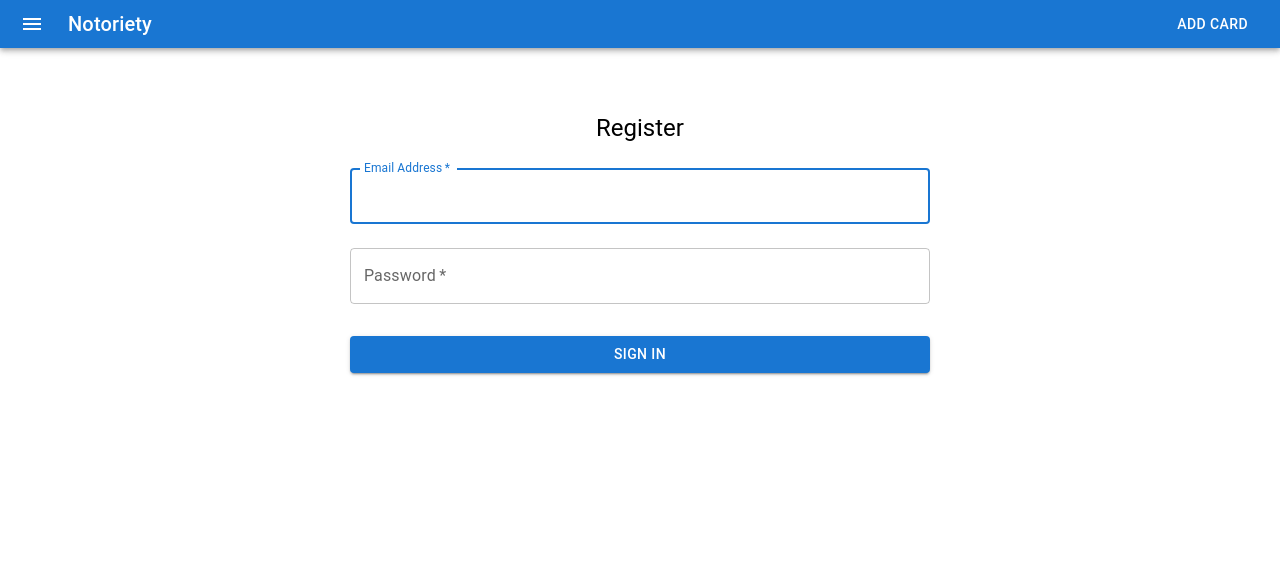
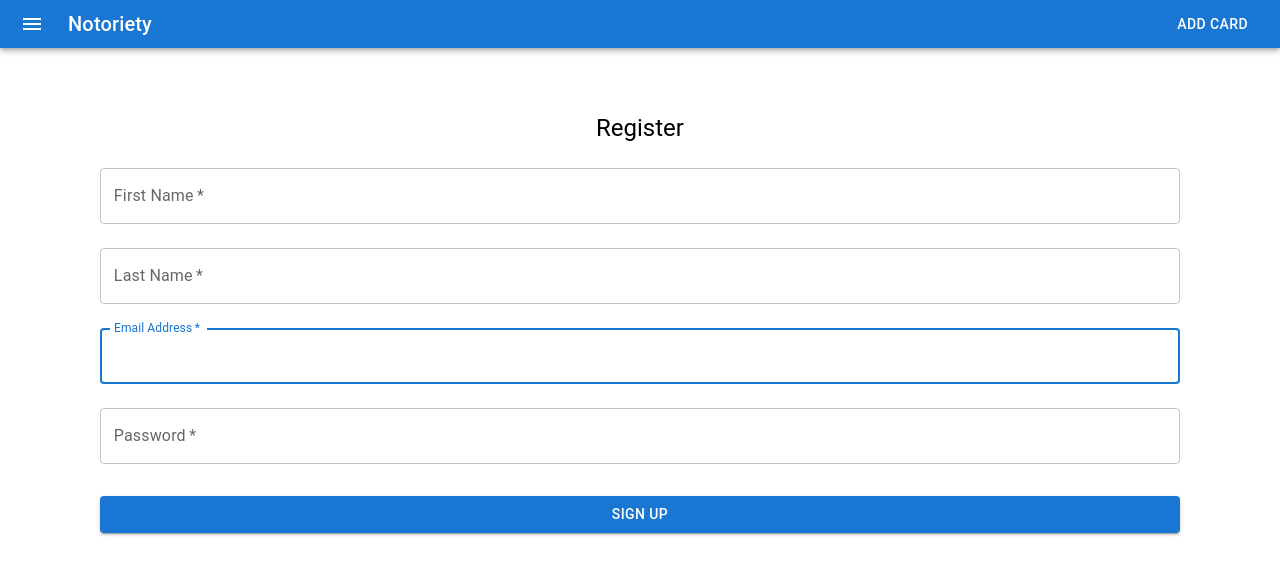
Before and after one commit to diegofalconcostilla/diego-ad320, a React (Create React App) app in the folder client/: page /register in a window 1280 px wide. Shown: the top 574 px of the page. Built offline with nearby package versions, Linux system fonts and the light colour scheme.

Commit message:
week10 advance

```diff
--- a/client/src/App.js
+++ b/client/src/App.js
@@ -1,32 +1,11 @@
 import React, { useEffect, useState } from 'react'
-import Container from '@mui/material/Container'
 import './App.css'
-import DeckProvider from './components/Deck/DeckProvider'
-import axios from 'axios'
-import { useAuth } from './components/Auth/AuthProvider'
+import User from './components/User/User'
 
 function App() {
-  const [user, setUser] = useState(null)
-
-  const { auth } = useAuth()
-
-  useEffect(() => {
-    if (auth) {
-      console.log(`[App] useEffect ${auth.token}`) // Don't do this in the real world, obviously
-      console.log(auth.user)
-      axios.get(`http://localhost:8000/users/${auth.user}`, { headers: { authorization: `Bearer ${auth.token}` }}).then((response) => {
-        console.log(`response from users ${response.data.firstName} `, response.data)
-        setUser(response.data)
-      })
-    }
-  }, [auth])
-
   return (
     <React.Fragment>
-      <Container width="lg">
-        {user === null ? <span>Loading...</span> :
-          <DeckProvider userId={user._id} decks={user.decks} /> }
-      </Container>
+      <User />
     </React.Fragment>
   )
 }
--- a/client/src/components/Auth/AuthProvider.js
+++ b/client/src/components/Auth/AuthProvider.js
@@ -25,8 +25,19 @@ const AuthProvider = ({ children }) => {
         }
     }
 
-    const register = (email, password, callback) => {
-        // Assignment: how do we register someone?
+    const register = async (firstName, lastName, email, password, callback) => {
+        try{
+            const registerResponse = await axios.post(
+                'http://localhost:8000/auth/register',
+                { firstName: firstName, lastName: lastName, email: email, password: password },
+                { 'content-type': 'application/json' }
+            )
+            console.log(registerResponse)
+            callback()
+        } catch (err) {
+            console.log(`Login error ${err}`)
+            // Assignment: what should we do if this fails?
+        }
     }
 
     const authCtx = {
--- a/client/src/components/Login/Login.js
+++ b/client/src/components/Login/Login.js
@@ -8,16 +8,11 @@ const Login = () => {
   const navigate = useNavigate()
   let location = useLocation()
 
-  // Assignment: redirect the newly logged in user to the page they were on
-  // OR to the User component
-
-  const source = location.state?.from?.pathname || "/app"
+  const source = location.state?.from?.pathname || "/user"
 
   const handleSubmit = (event) => {
     event.preventDefault()
-    // we've used state to handle form data on submit, but if we don't really
-    // care about validation or more complex persistence, we can rely on
-    // the event data itself and an object in React called FormData
+
     const data = new FormData(event.currentTarget)
     login(data.get('email'), data.get('password'), () => {
       navigate(source, { replace: true })
--- a/client/src/components/Register/Register.js
+++ b/client/src/components/Register/Register.js
@@ -1,16 +1,34 @@
 import React from 'react'
 import { Button, Box, TextField, Typography } from '@mui/material'
+import { useAuth } from '../Auth/AuthProvider'
+import { Navigate, useNavigate, useLocation } from 'react-router-dom'
 
 const Register = () => {
-  // Assignment: use the useAuth hook here to handle registering a new user
+  const { auth, register } = useAuth()
+  const navigate = useNavigate()
+  let location = useLocation()
+
+  const source = location.state?.from?.pathname || "/login"
+
   const handleSubmit = (event) => {
     event.preventDefault()
+
     const data = new FormData(event.currentTarget)
     console.log({
+      firstName: data.get('firstName'),
+      lastName: data.get('lastName'),
       email: data.get('email'),
-      password: data.get('password'),
+      password: data.get('password')
+    })
+    register(data.get('firstName'), data.get('lastName'), data.get('email'), data.get('password'), () => {
+      navigate(source, { replace: true })
     })
   }
+
+  if (auth) {
+    return <Navigate to={source} />
+  }
+
 
   return (
     <Box
@@ -25,6 +43,26 @@ const Register = () => {
         Register
       </Typography>
       <Box component="form" onSubmit={handleSubmit} noValidate sx={{ mt: 1 }}>
+      <TextField
+          margin="normal"
+          required
+          fullWidth
+          id="firstName"
+          label="First Name"
+          name="firstName"
+          autoComplete="firstName"
+          autoFocus
+        />
+      <TextField
+          margin="normal"
+          required
+          fullWidth
+          id="lastName"
+          label="Last Name"
+          name="lastName"
+          autoComplete="lastName"
+          autoFocus
+        />
         <TextField
           margin="normal"
           required
@@ -51,7 +89,7 @@ const Register = () => {
           variant="contained"
           sx={{ mt: 3, mb: 2 }}
         >
-          Sign In
+          Sign Up
         </Button>
       </Box>
     </Box>
--- /dev/null
+++ b/client/src/components/User/User.js
@@ -0,0 +1,30 @@
+import React, { useEffect, useState } from 'react'
+import Container from '@mui/material/Container'
+import DeckProvider from '../Deck/DeckProvider'
+import axios from 'axios'
+import { useAuth } from '../Auth/AuthProvider'
+
+const User = () => {
+    const [user, setUser] = useState(null)
+
+    const { auth } = useAuth()
+
+    useEffect(() => {
+      if (auth) {
+        console.log(`[App] useEffect ${auth.token}`) // Don't do this in the real world, obviously
+        axios.get(`http://localhost:8000/users/${auth.user}`, { headers: { authorization: `Bearer ${auth.token}` }}).then((response) => {
+          console.log(`response from users ${response.data.firstName} `, response.data)
+          setUser(response.data)
+        })
+      }
+    }, [auth])
+
+    return (
+    <Container width="lg">
+        {user === null ? <span>Loading...</span> :
+          <DeckProvider userId={user._id} decks={user.decks} /> }
+    </Container>
+    )
+}
+
+export default User
--- a/client/src/index.js
+++ b/client/src/index.js
@@ -11,6 +11,7 @@ import Register from './components/Register/Register'
 import Protected from './components/Auth/Protected'
 import CreateFlashcard from './components/Flashcard/CreateFlashcard'
 import AuthProvider from './components/Auth/AuthProvider'
+import User from './components/User/User'
 
 
 ReactDOM.render(
@@ -20,7 +21,7 @@ ReactDOM.render(
         <Topbar />
         <Routes>
           <Route path="/" element={<Welcome />} />
-          {/* Addignment: Add a route for /user to redirect to from Login */}
+          <Route path="/user" element={<User />} />
           <Route path="/login" element={<Login />} />
           <Route path="/register" element={<Register />} />
           <Route path="/app" element={<Protected><App /></Protected>} />
```
Also changed, not shown: 1 other file (tests, documents, lock files or other folders).
